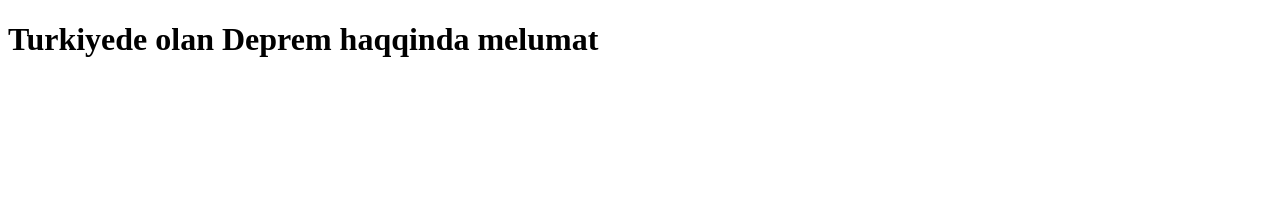
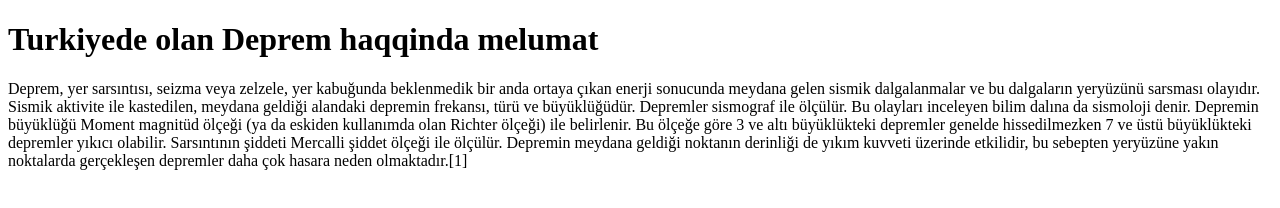
Before and after one commit to huriyya/zelzele, a plain HTML site: page index.html in a window 1280 px wide. Drawn offline with Linux system fonts and the light colour scheme.

Commit message:
p elave edildi

```diff
--- a/index.html
+++ b/index.html
@@ -7,5 +7,6 @@
 </head>
 <body>
     <h1>Turkiyede olan Deprem haqqinda melumat</h1>
+    <p>Deprem, yer sarsıntısı, seizma veya zelzele, yer kabuğunda beklenmedik bir anda ortaya çıkan enerji sonucunda meydana gelen sismik dalgalanmalar ve bu dalgaların yeryüzünü sarsması olayıdır. Sismik aktivite ile kastedilen, meydana geldiği alandaki depremin frekansı, türü ve büyüklüğüdür. Depremler sismograf ile ölçülür. Bu olayları inceleyen bilim dalına da sismoloji denir. Depremin büyüklüğü Moment magnitüd ölçeği (ya da eskiden kullanımda olan Richter ölçeği) ile belirlenir. Bu ölçeğe göre 3 ve altı büyüklükteki depremler genelde hissedilmezken 7 ve üstü büyüklükteki depremler yıkıcı olabilir. Sarsıntının şiddeti Mercalli şiddet ölçeği ile ölçülür. Depremin meydana geldiği noktanın derinliği de yıkım kuvveti üzerinde etkilidir, bu sebepten yeryüzüne yakın noktalarda gerçekleşen depremler daha çok hasara neden olmaktadır.[1]</p>
 </body>
 </html>
```
